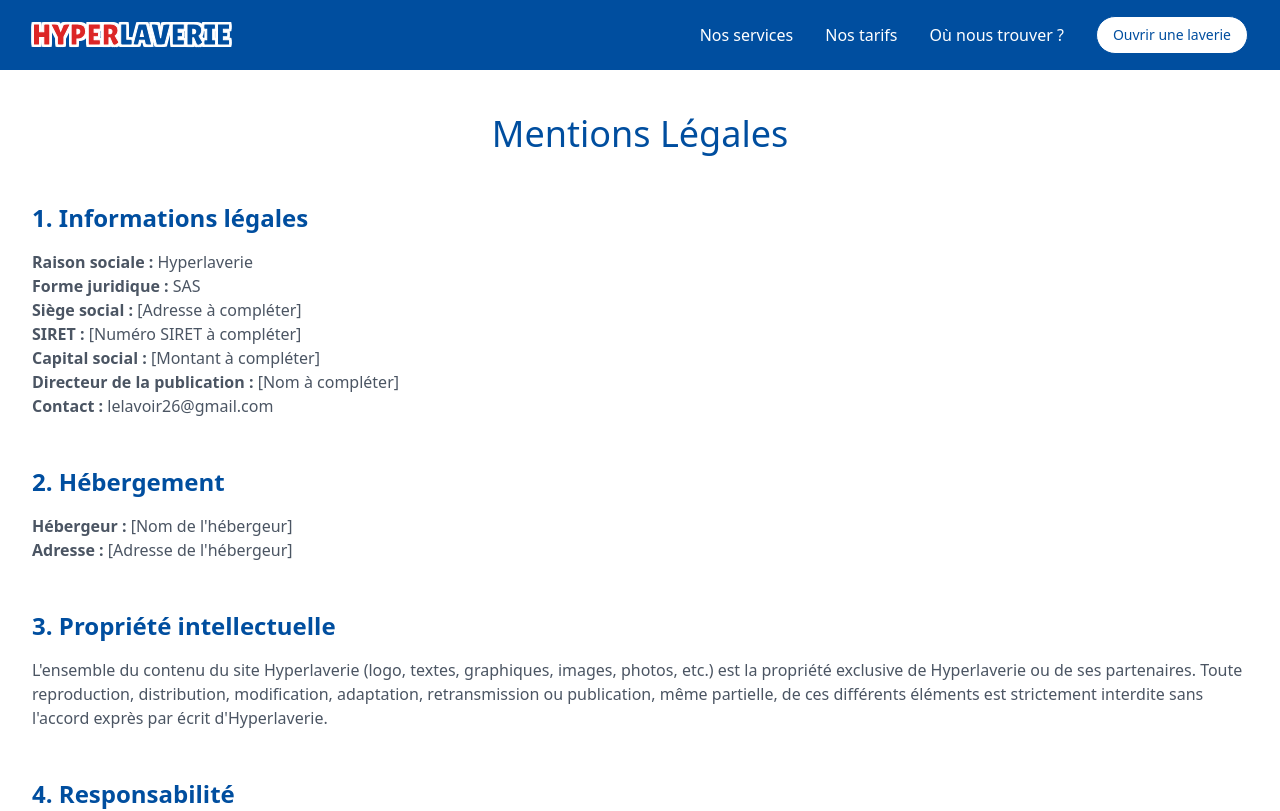
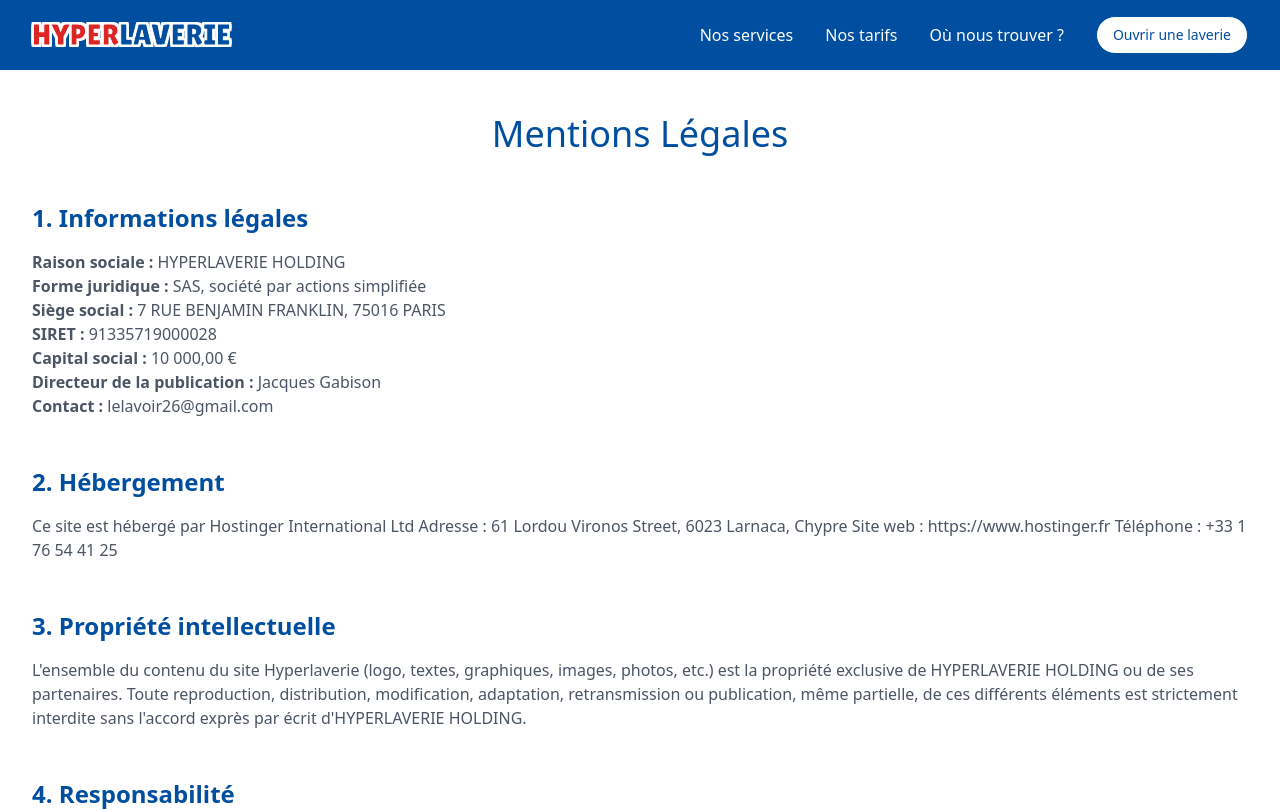
Before and after one commit to blebar25/hyperlaverie, a React (Vite) app: page /hyperlaverie/mentions-legales in a window 1280 px wide. Shown: the top 811 px of the page. Built offline with nearby package versions, Linux system fonts and the light colour scheme; the HTML template or start-up script is replaced by a standard one.

Commit message:
Update LegalModal and MentionsLegales components

```diff
--- a/src/components/LegalModal.jsx
+++ b/src/components/LegalModal.jsx
@@ -33,12 +33,12 @@ const LegalModal = ({ isOpen, onClose }) => {
             <section className="mb-6 sm:mb-8">
               <h2 className="text-xl sm:text-2xl font-semibold text-[#004E9F] mb-3 sm:mb-4">1. Informations légales</h2>
               <div className="prose max-w-none text-gray-600 text-sm sm:text-base space-y-2">
-                <p><strong>Raison sociale :</strong> Hyperlaverie</p>
-                <p><strong>Forme juridique :</strong> SAS</p>
-                <p><strong>Siège social :</strong> [Adresse à compléter]</p>
-                <p><strong>SIRET :</strong> [Numéro SIRET à compléter]</p>
-                <p><strong>Capital social :</strong> [Montant à compléter]</p>
-                <p><strong>Directeur de la publication :</strong> [Nom à compléter]</p>
+              <p><strong>Raison sociale :</strong> HYPERLAVERIE HOLDING</p>
+                <p><strong>Forme juridique :</strong> SAS, société par actions simplifiée</p>
+                <p><strong>Siège social :</strong> 7 RUE BENJAMIN FRANKLIN, 75016 PARIS</p>
+                <p><strong>SIRET :</strong> 91335719000028</p>
+                <p><strong>Capital social :</strong> 10 000,00 €</p>
+                <p><strong>Directeur de la publication :</strong> Jacques Gabison</p>
                 <p><strong>Contact :</strong> lelavoir26@gmail.com</p>
               </div>
             </section>
@@ -46,22 +46,24 @@ const LegalModal = ({ isOpen, onClose }) => {
             <section className="mb-6 sm:mb-8">
               <h2 className="text-xl sm:text-2xl font-semibold text-[#004E9F] mb-3 sm:mb-4">2. Hébergement</h2>
               <div className="prose max-w-none text-gray-600 text-sm sm:text-base space-y-2">
-                <p><strong>Hébergeur :</strong> [Nom de l'hébergeur]</p>
-                <p><strong>Adresse :</strong> [Adresse de l'hébergeur]</p>
+              Ce site est hébergé par Hostinger International Ltd
+                    Adresse : 61 Lordou Vironos Street, 6023 Larnaca, Chypre
+                    Site web : https://www.hostinger.fr
+                    Téléphone : +33 1 76 54 41 25
               </div>
             </section>
 
             <section className="mb-6 sm:mb-8">
               <h2 className="text-xl sm:text-2xl font-semibold text-[#004E9F] mb-3 sm:mb-4">3. Propriété intellectuelle</h2>
               <div className="prose max-w-none text-gray-600 text-sm sm:text-base">
-                <p>L'ensemble du contenu du site Hyperlaverie (logo, textes, graphiques, images, photos, etc.) est la propriété exclusive de Hyperlaverie ou de ses partenaires. Toute reproduction, distribution, modification, adaptation, retransmission ou publication, même partielle, de ces différents éléments est strictement interdite sans l'accord exprès par écrit d'Hyperlaverie.</p>
+              <p>L'ensemble du contenu du site Hyperlaverie (logo, textes, graphiques, images, photos, etc.) est la propriété exclusive de HYPERLAVERIE HOLDING ou de ses partenaires. Toute reproduction, distribution, modification, adaptation, retransmission ou publication, même partielle, de ces différents éléments est strictement interdite sans l'accord exprès par écrit d'HYPERLAVERIE HOLDING.</p>
               </div>
             </section>
 
             <section className="mb-6 sm:mb-8">
               <h2 className="text-xl sm:text-2xl font-semibold text-[#004E9F] mb-3 sm:mb-4">4. Responsabilité</h2>
               <div className="prose max-w-none text-gray-600 text-sm sm:text-base">
-                <p>Hyperlaverie s'efforce d'assurer l'exactitude et la mise à jour des informations diffusées sur ce site, dont elle se réserve le droit de corriger le contenu à tout moment et sans préavis. Hyperlaverie ne peut toutefois garantir l'exactitude, la précision ou l'exhaustivité des informations mises à la disposition sur ce site.</p>
+              <p>HYPERLAVERIE HOLDING s'efforce d'assurer l'exactitude et la mise à jour des informations diffusées sur ce site, dont elle se réserve le droit de corriger le contenu à tout moment et sans préavis. Hyperlaverie ne peut toutefois garantir l'exactitude, la précision ou l'exhaustivité des informations mises à la disposition sur ce site.</p>
               </div>
             </section>
           </div>
--- a/src/pages/MentionsLegales.jsx
+++ b/src/pages/MentionsLegales.jsx
@@ -14,12 +14,12 @@ const MentionsLegales = () => {
             <section>
               <h2 className="text-2xl font-semibold text-[#004E9F] mb-4">1. Informations légales</h2>
               <div className="prose max-w-none text-gray-600">
-                <p><strong>Raison sociale :</strong> Hyperlaverie</p>
-                <p><strong>Forme juridique :</strong> SAS</p>
-                <p><strong>Siège social :</strong> [Adresse à compléter]</p>
-                <p><strong>SIRET :</strong> [Numéro SIRET à compléter]</p>
-                <p><strong>Capital social :</strong> [Montant à compléter]</p>
-                <p><strong>Directeur de la publication :</strong> [Nom à compléter]</p>
+                <p><strong>Raison sociale :</strong> HYPERLAVERIE HOLDING</p>
+                <p><strong>Forme juridique :</strong> SAS, société par actions simplifiée</p>
+                <p><strong>Siège social :</strong> 7 RUE BENJAMIN FRANKLIN, 75016 PARIS</p>
+                <p><strong>SIRET :</strong> 91335719000028</p>
+                <p><strong>Capital social :</strong> 10 000,00 €</p>
+                <p><strong>Directeur de la publication :</strong> Jacques Gabison</p>
                 <p><strong>Contact :</strong> lelavoir26@gmail.com</p>
               </div>
             </section>
@@ -27,22 +27,24 @@ const MentionsLegales = () => {
             <section>
               <h2 className="text-2xl font-semibold text-[#004E9F] mb-4">2. Hébergement</h2>
               <div className="prose max-w-none text-gray-600">
-                <p><strong>Hébergeur :</strong> [Nom de l'hébergeur]</p>
-                <p><strong>Adresse :</strong> [Adresse de l'hébergeur]</p>
+              Ce site est hébergé par Hostinger International Ltd
+                    Adresse : 61 Lordou Vironos Street, 6023 Larnaca, Chypre
+                    Site web : https://www.hostinger.fr
+                    Téléphone : +33 1 76 54 41 25
               </div>
             </section>
 
             <section>
               <h2 className="text-2xl font-semibold text-[#004E9F] mb-4">3. Propriété intellectuelle</h2>
               <div className="prose max-w-none text-gray-600">
-                <p>L'ensemble du contenu du site Hyperlaverie (logo, textes, graphiques, images, photos, etc.) est la propriété exclusive de Hyperlaverie ou de ses partenaires. Toute reproduction, distribution, modification, adaptation, retransmission ou publication, même partielle, de ces différents éléments est strictement interdite sans l'accord exprès par écrit d'Hyperlaverie.</p>
+                <p>L'ensemble du contenu du site Hyperlaverie (logo, textes, graphiques, images, photos, etc.) est la propriété exclusive de HYPERLAVERIE HOLDING ou de ses partenaires. Toute reproduction, distribution, modification, adaptation, retransmission ou publication, même partielle, de ces différents éléments est strictement interdite sans l'accord exprès par écrit d'HYPERLAVERIE HOLDING.</p>
               </div>
             </section>
 
             <section>
               <h2 className="text-2xl font-semibold text-[#004E9F] mb-4">4. Responsabilité</h2>
               <div className="prose max-w-none text-gray-600">
-                <p>Hyperlaverie s'efforce d'assurer l'exactitude et la mise à jour des informations diffusées sur ce site, dont elle se réserve le droit de corriger le contenu à tout moment et sans préavis. Hyperlaverie ne peut toutefois garantir l'exactitude, la précision ou l'exhaustivité des informations mises à la disposition sur ce site.</p>
+                <p>HYPERLAVERIE HOLDING s'efforce d'assurer l'exactitude et la mise à jour des informations diffusées sur ce site, dont elle se réserve le droit de corriger le contenu à tout moment et sans préavis. Hyperlaverie ne peut toutefois garantir l'exactitude, la précision ou l'exhaustivité des informations mises à la disposition sur ce site.</p>
               </div>
             </section>
           </div>
```
Also changed, not shown: 1 other file (tests, documents, lock files or other folders).
